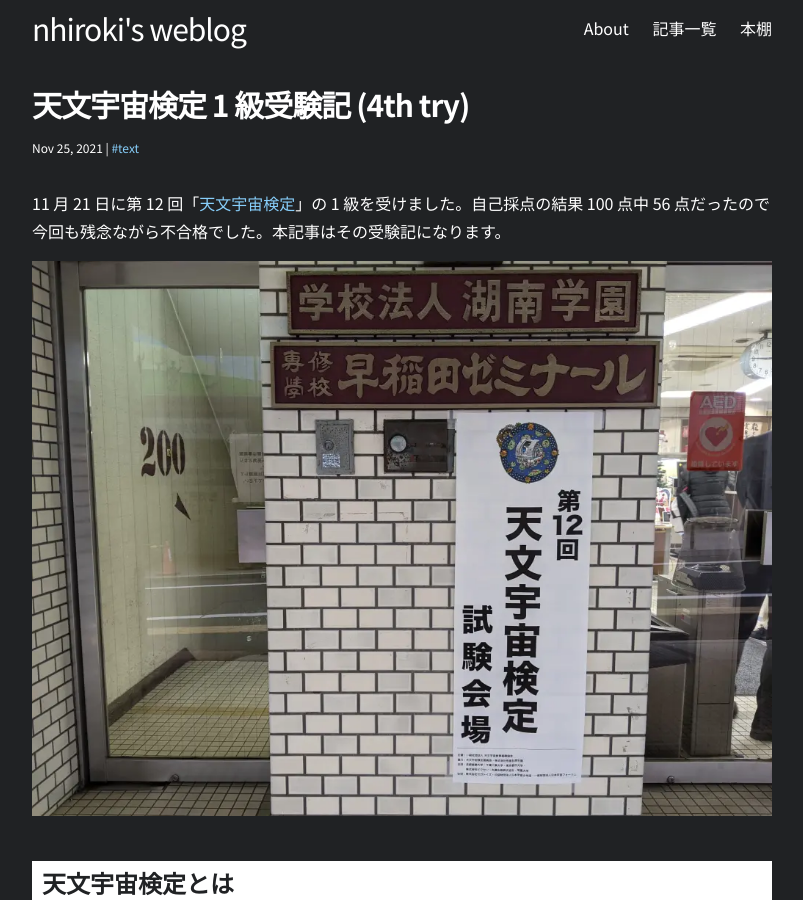
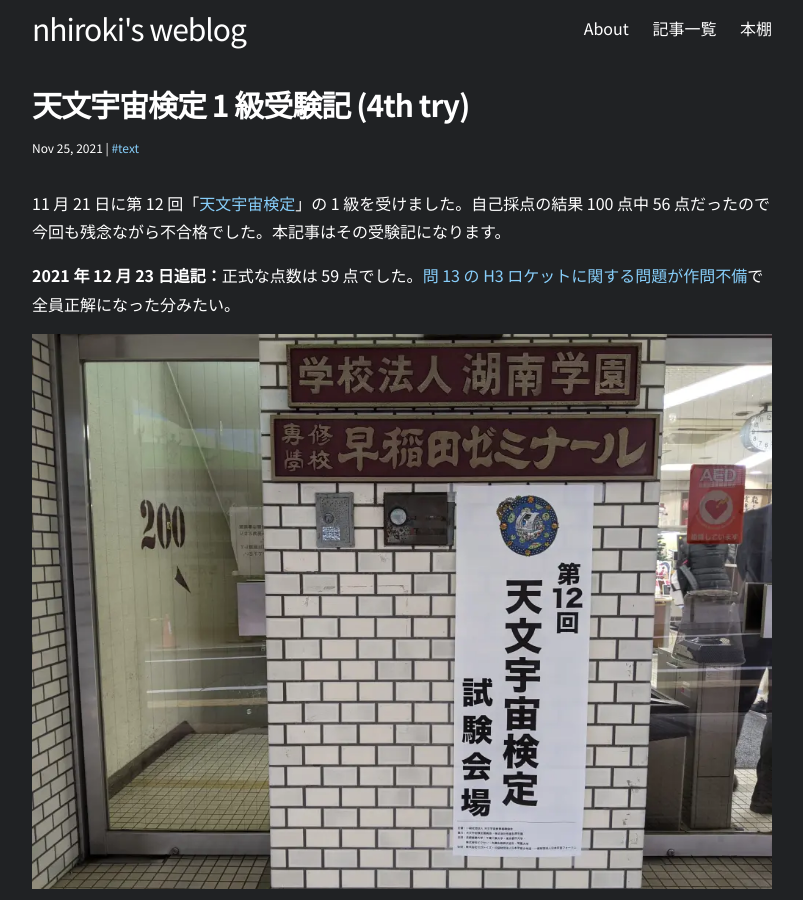
Before and after one commit to nhiroki/nhiroki.github.io, a Jekyll site: the page built from _posts/2021-11-25-astronomy-space-test-2021-1st-grade.md, in a window 1280 px wide and 900 px high. Shown: the whole window, without its empty margins (238-1041 px from the left). Built offline with Jekyll 4.4.1, drawn with Linux system fonts in a browser that asks for light colours; comment, search, counter and statistics services are not loaded.

Commit message:
Update the existing article

```diff
--- a/_posts/2021-11-25-astronomy-space-test-2021-1st-grade.md
+++ b/_posts/2021-11-25-astronomy-space-test-2021-1st-grade.md
@@ -7,6 +7,8 @@
 ---
 
 11 月 21 日に第 12 回「[天文宇宙検定](http://www.astro-test.org/)」の 1 級を受けました。自己採点の結果 100 点中 56 点だったので今回も残念ながら不合格でした。本記事はその受験記になります。
+
+**2021 年 12 月 23 日追記：**正式な点数は 59 点でした。[問 13 の H3 ロケットに関する問題が作問不備](http://www.astro-test.org/other/4186/)で全員正解になった分みたい。
 
 ![看板](/images/astronomy-space-test-2021-1st-grade-signboard.webp)
 
```
